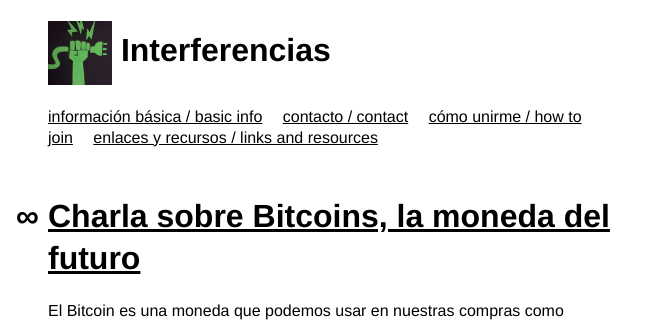
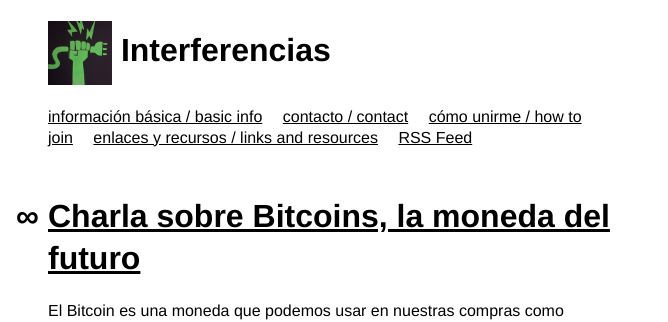
Before and after one commit to Interferencias/interferencias.github.io, a Jekyll site: the page built from index.html, in a window 1280 px wide and 900 px high. Shown: the top 322 px of the window, without its empty margins (0-668 px from the left). Built offline with Jekyll 4.4.1, drawn with Linux system fonts in a browser that asks for light colours; the list of posts is cut into pages by our own code.

Commit message:
Añade enlace del feed. Closes #3

```diff
--- a/_config.yml
+++ b/_config.yml
@@ -15,6 +15,7 @@
   - /contact
   - /join
   - /links
+  - /feed
 
 authors:
   paula:
--- a/_layouts/default.html
+++ b/_layouts/default.html
@@ -13,8 +13,7 @@
     <link rel="stylesheet" href="{{ site.baseurl }}assets/stylesheets/normalize.css">
     <link rel="stylesheet" href="{{ site.baseurl }}assets/stylesheets/default.css">
     <link rel="shortcut icon" href="{{ site.baseurl }}assets/images/favicon.png">
-    <link rel="alternate" type="application/atom+xml" title="Interferencias Atom" href="/feed.xml">
-    <link rel="alternate" type="application/rss+xml" title="Interferencias RSS" href="/feed.xml">
+    <link rel="alternate" type="application/rss+xml" title="RSS Feed" href="{{site.baseurl}}/feed.xml" />
   </head>
   <body>
     <div class="wrapper">
@@ -28,6 +27,8 @@
           {% endif %}
           {% endfor %}
           {% endfor %}
+
+          <a href="{{site.baseurl}}/feed.xml">RSS Feed</a>
         </nav>
       </header>
 
```
